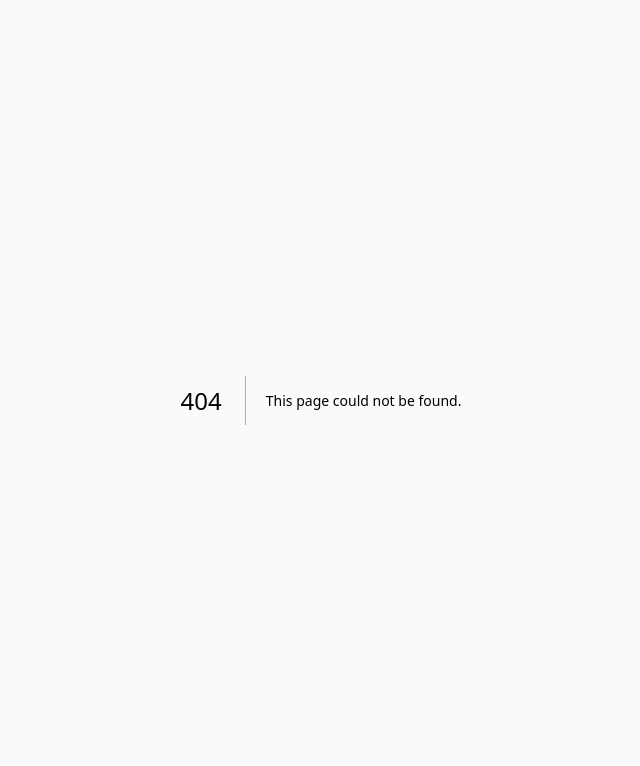
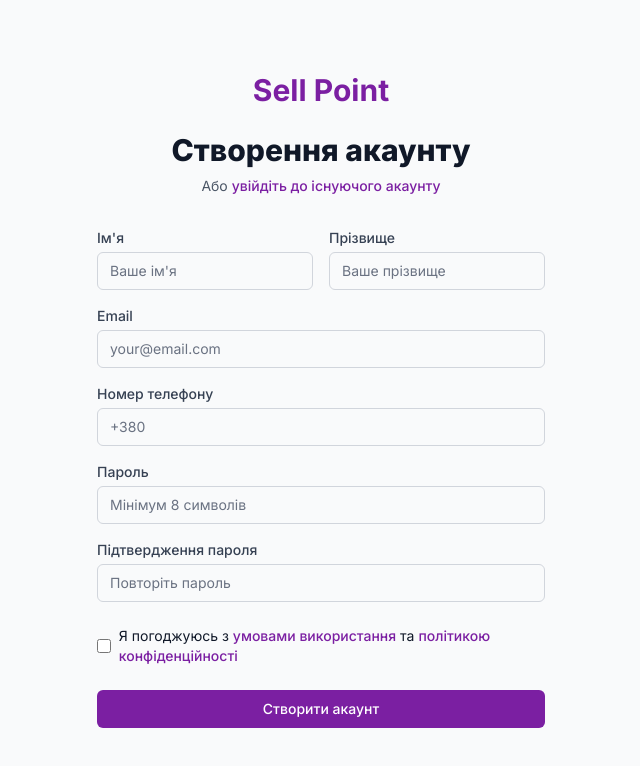
Before and after one commit to sellpoint-pp-ua/client, a Next.js app: page /auth/register in a window 1280 px wide. Before the commit this address had no page. Shown: the top 766 px of the page, without its empty margins (319-959 px from the left). Built offline with nearby package versions, Linux system fonts and the light colour scheme.

Commit message:
Created register page

```diff
--- /dev/null
+++ b/src/app/auth/register/page.tsx
@@ -0,0 +1,155 @@
+import { Metadata } from 'next'
+import Link from 'next/link'
+
+export const metadata: Metadata = {
+  title: 'Реєстрація | Sell Point',
+  description: 'Створіть новий акаунт на Sell Point',
+}
+
+export default function RegisterPage() {
+  return (
+    <div className="min-h-screen bg-gray-50 flex items-center justify-center py-12 px-4 sm:px-6 lg:px-8">
+      <div className="max-w-md w-full space-y-8">
+        <div>
+          <Link href="/" className="flex justify-center">
+            <h1 className="text-3xl font-bold text-[#7B1FA2]">Sell Point</h1>
+          </Link>
+          <h2 className="mt-6 text-center text-3xl font-extrabold text-gray-900">
+            Створення акаунту
+          </h2>
+          <p className="mt-2 text-center text-sm text-gray-600">
+            Або{' '}
+            <Link href="/auth/login" className="font-medium text-[#7B1FA2] hover:text-[#6a1b8c]">
+              увійдіть до існуючого акаунту
+            </Link>
+          </p>
+        </div>
+
+        <form className="mt-8 space-y-6">
+          <div className="space-y-4">
+            <div className="grid grid-cols-2 gap-4">
+              <div>
+                <label htmlFor="firstName" className="block text-sm font-medium text-gray-700">
+                  Ім&apos;я
+                </label>
+                <input
+                  id="firstName"
+                  name="firstName"
+                  type="text"
+                  autoComplete="given-name"
+                  required
+                  className="mt-1 appearance-none relative block w-full px-3 py-2 border border-gray-300 placeholder-gray-500 text-gray-900 rounded-md focus:outline-none focus:ring-[#7B1FA2] focus:border-[#7B1FA2] focus:z-10 sm:text-sm"
+                  placeholder="Ваше ім&apos;я"
+                />
+              </div>
+
+              <div>
+                <label htmlFor="lastName" className="block text-sm font-medium text-gray-700">
+                  Прізвище
+                </label>
+                <input
+                  id="lastName"
+                  name="lastName"
+                  type="text"
+                  autoComplete="family-name"
+                  required
+                  className="mt-1 appearance-none relative block w-full px-3 py-2 border border-gray-300 placeholder-gray-500 text-gray-900 rounded-md focus:outline-none focus:ring-[#7B1FA2] focus:border-[#7B1FA2] focus:z-10 sm:text-sm"
+                  placeholder="Ваше прізвище"
+                />
+              </div>
+            </div>
+
+            <div>
+              <label htmlFor="email" className="block text-sm font-medium text-gray-700">
+                Email
+              </label>
+              <input
+                id="email"
+                name="email"
+                type="email"
+                autoComplete="email"
+                required
+                className="mt-1 appearance-none relative block w-full px-3 py-2 border border-gray-300 placeholder-gray-500 text-gray-900 rounded-md focus:outline-none focus:ring-[#7B1FA2] focus:border-[#7B1FA2] focus:z-10 sm:text-sm"
+                placeholder="your@email.com"
+              />
+            </div>
+
+            <div>
+              <label htmlFor="phone" className="block text-sm font-medium text-gray-700">
+                Номер телефону
+              </label>
+              <input
+                id="phone"
+                name="phone"
+                type="tel"
+                autoComplete="tel"
+                required
+                className="mt-1 appearance-none relative block w-full px-3 py-2 border border-gray-300 placeholder-gray-500 text-gray-900 rounded-md focus:outline-none focus:ring-[#7B1FA2] focus:border-[#7B1FA2] focus:z-10 sm:text-sm"
+                placeholder="+380"
+              />
+            </div>
+
+            <div>
+              <label htmlFor="password" className="block text-sm font-medium text-gray-700">
+                Пароль
+              </label>
+              <input
+                id="password"
+                name="password"
+                type="password"
+                autoComplete="new-password"
+                required
+                className="mt-1 appearance-none relative block w-full px-3 py-2 border border-gray-300 placeholder-gray-500 text-gray-900 rounded-md focus:outline-none focus:ring-[#7B1FA2] focus:border-[#7B1FA2] focus:z-10 sm:text-sm"
+                placeholder="Мінімум 8 символів"
+              />
+            </div>
+
+            <div>
+              <label htmlFor="confirmPassword" className="block text-sm font-medium text-gray-700">
+                Підтвердження пароля
+              </label>
+              <input
+                id="confirmPassword"
+                name="confirmPassword"
+                type="password"
+                autoComplete="new-password"
+                required
+                className="mt-1 appearance-none relative block w-full px-3 py-2 border border-gray-300 placeholder-gray-500 text-gray-900 rounded-md focus:outline-none focus:ring-[#7B1FA2] focus:border-[#7B1FA2] focus:z-10 sm:text-sm"
+                placeholder="Повторіть пароль"
+              />
+            </div>
+          </div>
+
+          <div className="flex items-center">
+            <input
+              id="agree-terms"
+              name="agree-terms"
+              type="checkbox"
+              required
+              className="h-4 w-4 text-[#7B1FA2] focus:ring-[#7B1FA2] border-gray-300 rounded"
+            />
+            <label htmlFor="agree-terms" className="ml-2 block text-sm text-gray-900">
+              Я погоджуюсь з{' '}
+              <Link href="/terms" className="font-medium text-[#7B1FA2] hover:text-[#6a1b8c]">
+                умовами використання
+              </Link>
+              {' '}та{' '}
+              <Link href="/privacy" className="font-medium text-[#7B1FA2] hover:text-[#6a1b8c]">
+                політикою конфіденційності
+              </Link>
+            </label>
+          </div>
+
+          <div>
+            <button
+              type="submit"
+              className="group relative w-full flex justify-center py-2 px-4 border border-transparent text-sm font-medium rounded-md text-white bg-[#7B1FA2] hover:bg-[#6a1b8c] focus:outline-none focus:ring-2 focus:ring-offset-2 focus:ring-[#7B1FA2]"
+            >
+              Створити акаунт
+            </button>
+          </div>
+        </form>
+      </div>
+    </div>
+  )
+}
```
